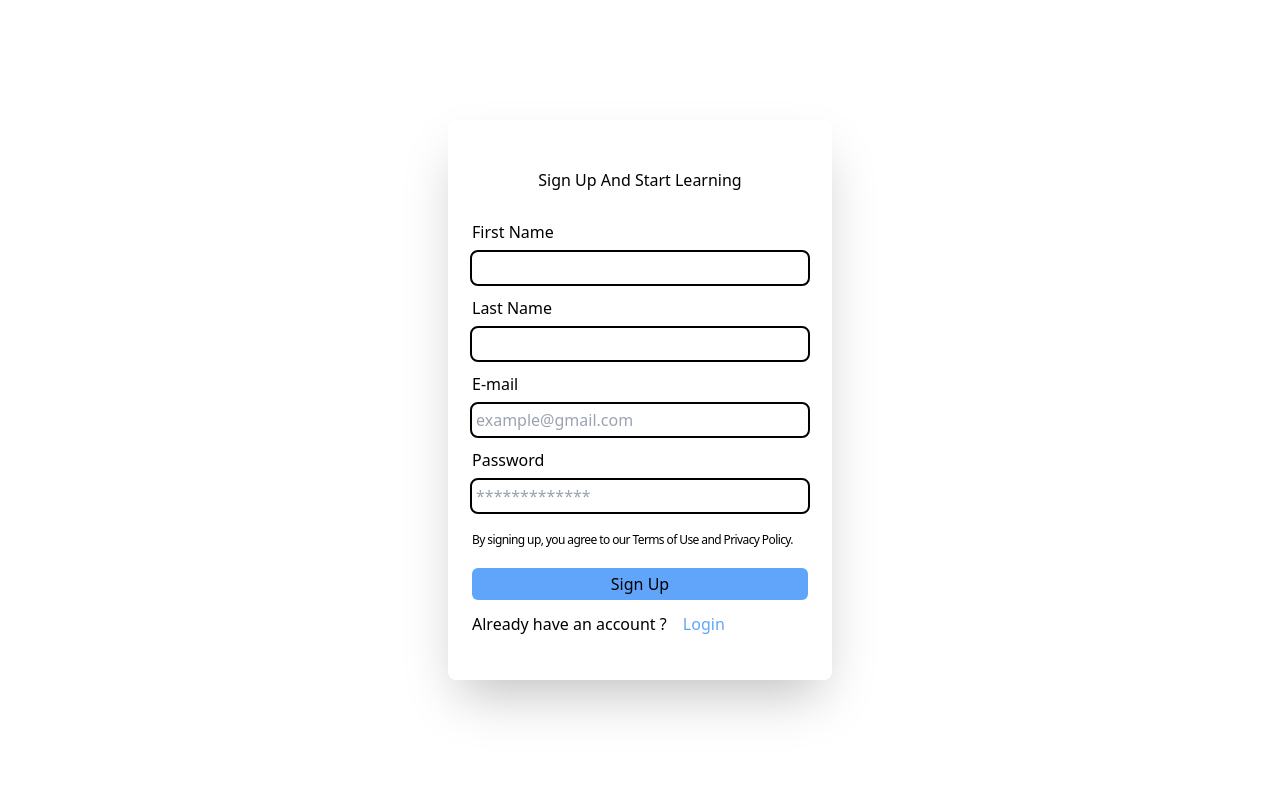
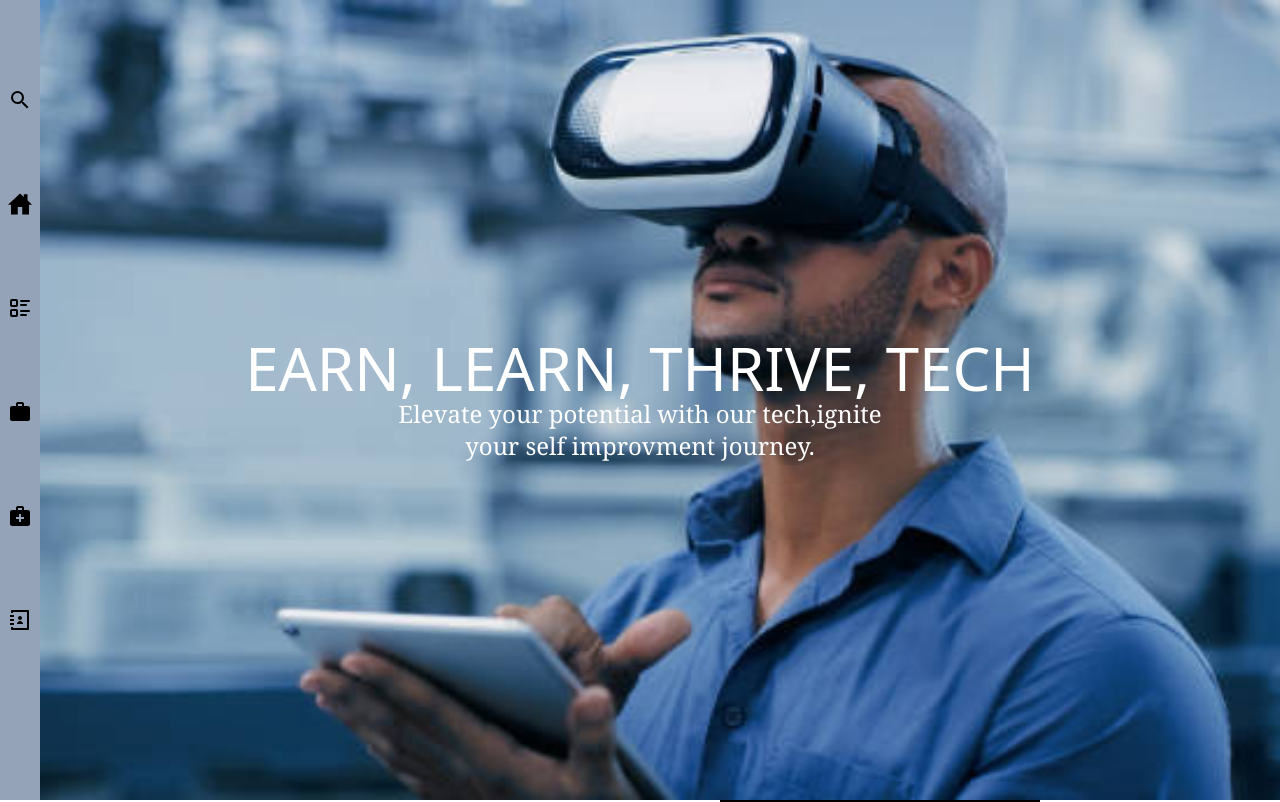
Before and after one commit to BnDaud/Piotech, a React (Create React App) app: page / in a window 1280 px wide. Shown: the top 802 px of the page. Built offline with nearby package versions, Linux system fonts and the light colour scheme.

Commit message:
side nav bar and full page setup without routing

```diff
--- a/src/App.js
+++ b/src/App.js
@@ -1,4 +1,5 @@
 import "./App.css";
+import Sidenavbar from "./components/sidenav";
 import Homepage from "./page/Homepage";
 import Loginpage from "./page/login";
 import Signup from "./page/signuppage";
@@ -6,7 +7,9 @@ import Signup from "./page/signuppage";
 function App() {
   return (
     <div className="App">
-      <Signup />
+      <div>
+        <Sidenavbar homepage={Homepage} />
+      </div>
     </div>
   );
 }
--- /dev/null
+++ b/src/components/sidenav.js
@@ -0,0 +1,54 @@
+import { MdSearch } from "react-icons/md";
+import { IoHomeSharp } from "react-icons/io5";
+import { TbListDetails } from "react-icons/tb";
+import { MdMedicalServices } from "react-icons/md";
+import { MdOutlineWork } from "react-icons/md";
+import { RiContactsBook3Line } from "react-icons/ri";
+
+export default function Sidenavbar(arg) {
+  return (
+    <>
+      <div className="flex  relative">
+        <ul className="uppercase text-2xl tracking-tighter p-2 bg-slate-400 w-10 h-screen fixed hover:opacity-100 opacity-20">
+          <li>
+            {" "}
+            <a href="">
+              <MdSearch className="mt-20 " />
+            </a>
+          </li>
+          <li>
+            {" "}
+            <a href="">
+              <IoHomeSharp className="mt-20 " />
+            </a>
+          </li>
+          <li>
+            {" "}
+            <a href="">
+              <TbListDetails className="mt-20 " />
+            </a>
+          </li>
+          <li>
+            {" "}
+            <a href="">
+              <MdOutlineWork className="mt-20 " />
+            </a>
+          </li>
+          <li>
+            {" "}
+            <a href="">
+              <MdMedicalServices className="mt-20 " />
+            </a>
+          </li>
+          <li>
+            {" "}
+            <a href="">
+              <RiContactsBook3Line className="mt-20 " />
+            </a>
+          </li>
+        </ul>
+        <div>{<arg.homepage />}</div>
+      </div>
+    </>
+  );
+}
--- a/src/page/signuppage.js
+++ b/src/page/signuppage.js
@@ -53,7 +53,7 @@ export default function Signup() {
             <div className="mb-5">
               {" "}
               Already have an account ?{" "}
-              <a href="" className="text-blue-400 hover:text-blue-600 ml-3">
+              <a href="" className="text-blue-400 hover:text-blue-600 ml-1">
                 Login
               </a>
             </div>
```
